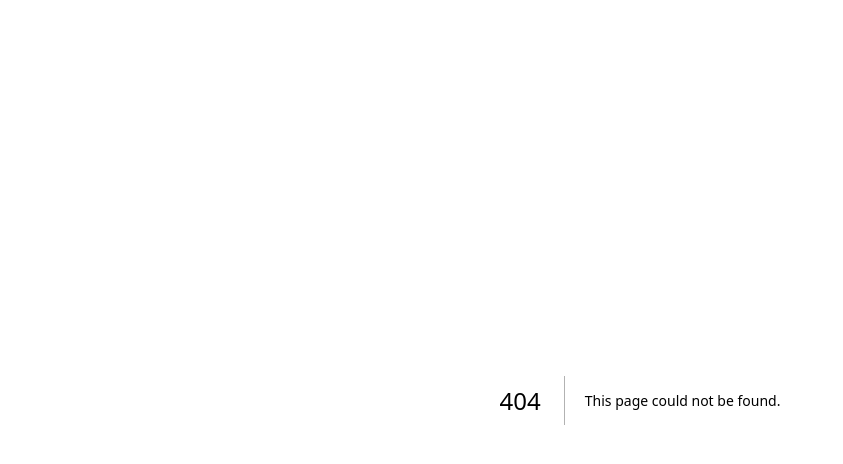
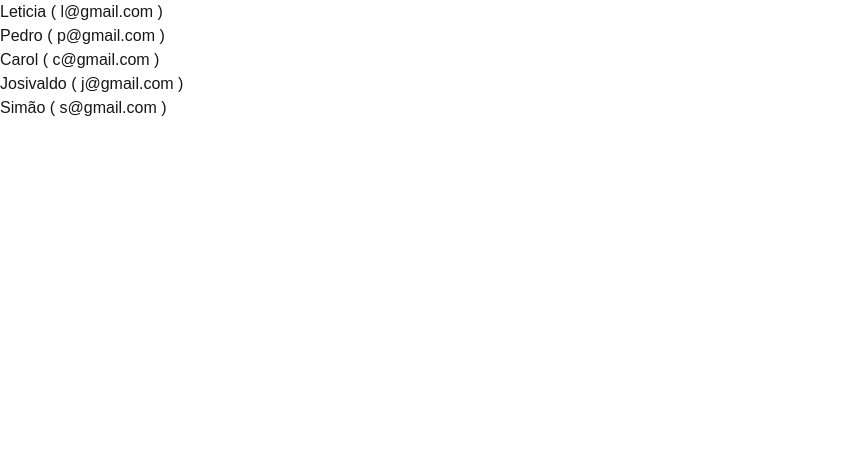
Before and after one commit to lehcibele/Meus_estudos, a Next.js app in the folder react-fundamentos/: page /fundamentos/5_listas in a window 1280 px wide. Before the commit this address had no page. Shown: the top 464 px of the page, without its empty margins (0-843 px from the left). Built offline with nearby package versions, Linux system fonts and the light colour scheme.

Commit message:
Create page.tsx

```diff
--- /dev/null
+++ b/react-fundamentos/src/app/fundamentos/5_listas/page.tsx
@@ -0,0 +1,21 @@
+export default function Page() {
+    const usuarios = [
+        {id: "1", nome: "Leticia", email: "l@gmail.com"},
+        {id: "2", nome: "Pedro", email: "p@gmail.com"},
+        {id: "3", nome: "Carol", email: "c@gmail.com"},
+        {id: "4", nome: "Josivaldo", email: "j@gmail.com"},
+        {id: "5", nome: "Simão", email: "s@gmail.com"},
+    ];
+
+    const lista = usuarios.map( usuario =>
+        <li key={usuario.id}>
+            { usuario.nome } ( { usuario.email } )
+        </li>
+    );
+
+    return (
+        <ul>
+            {lista}
+        </ul>
+    );
+}
```
